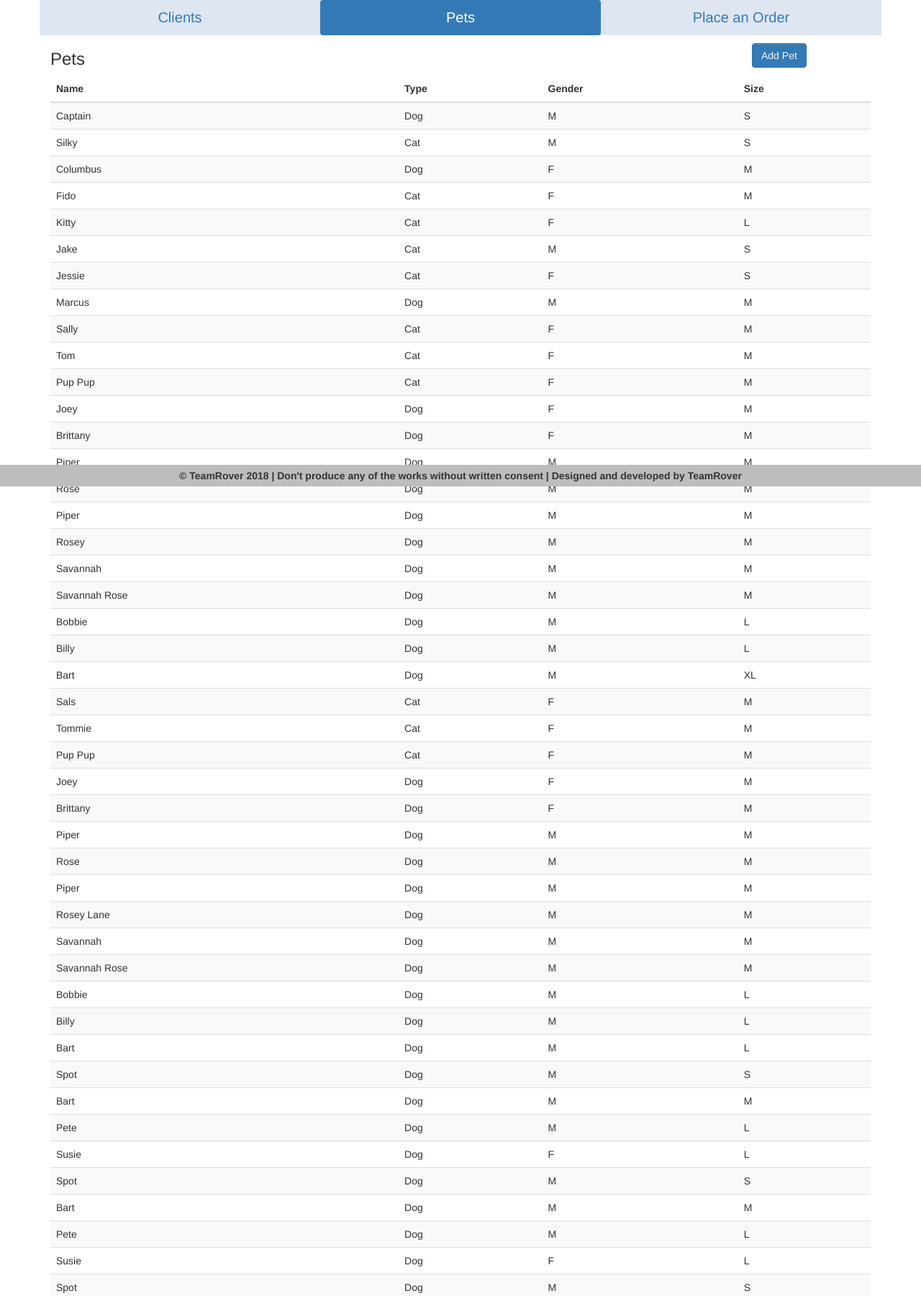
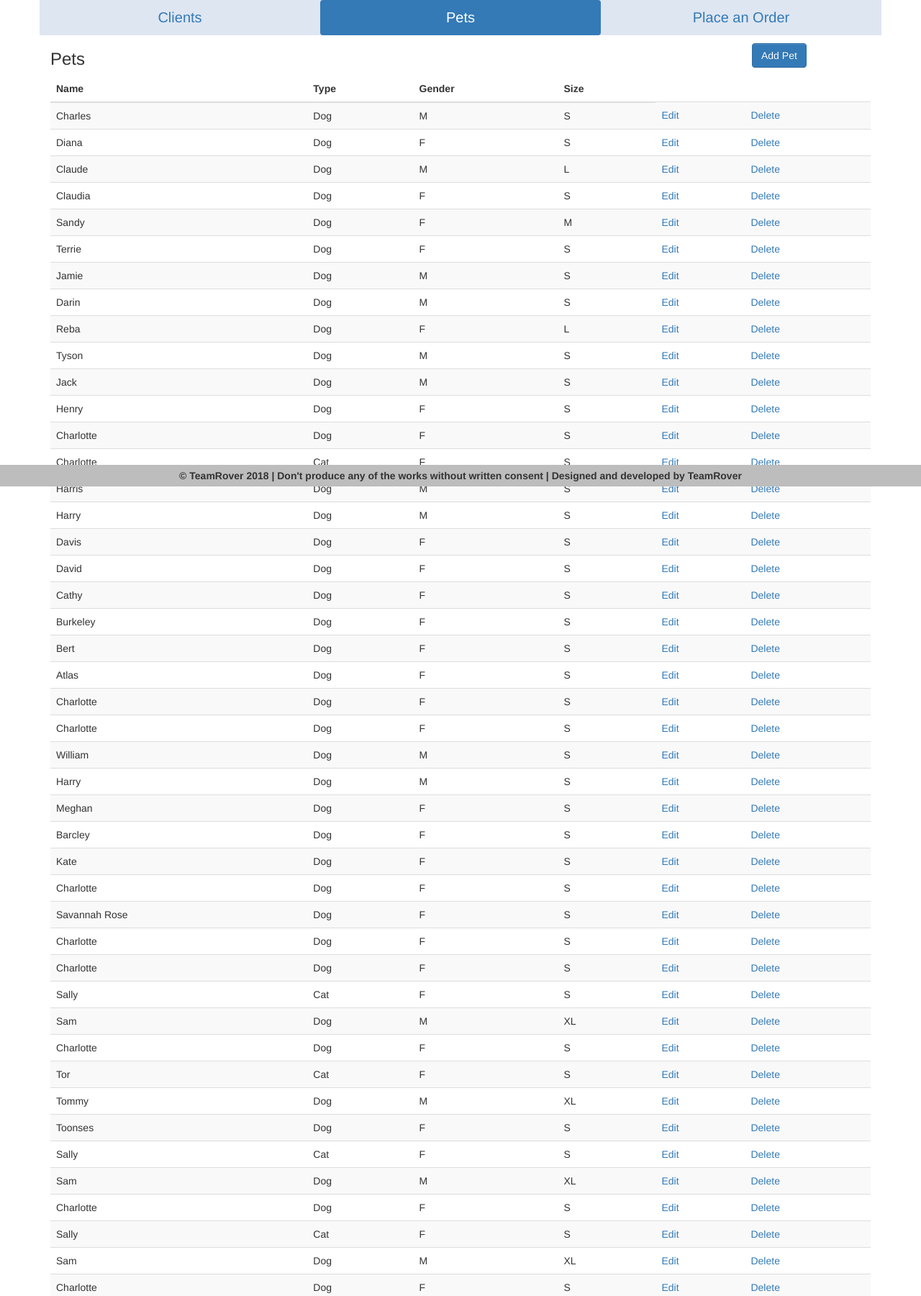
Before and after one commit to plthomps/6160_Project, a PHP site: page /dashboard.php in a window 1280 px wide, after a click on "Pets". Shown: the part 124-1925 px from the top of the page at 72% size. Run offline with PHP 8.4, Linux system fonts and the light colour scheme; data comes from the database, SQL or seed files in the repository; data that the repository does not hold is empty.

Commit message:
change in display pet

```diff
--- a/projectCode/html/dashboard.php
+++ b/projectCode/html/dashboard.php
@@ -108,13 +108,13 @@
 							//echo "Connected...";
 						}
 
-						$sql = "SELECT PetName, PetType, Gender, Size FROM pet";
+						$sql = "SELECT PetID, PetName, PetType, Gender, Size FROM pet order by PetID DESC";
 						$result = mysqli_query($link, $sql);
 
 						if (mysqli_num_rows($result) > 0) {
 							// output data of each row
 							while($row = mysqli_fetch_assoc($result)) {
-								echo "<tr><td>" . $row["PetName"]. "</td><td>" . $row["PetType"]. "</td><td>" . $row["Gender"]. "</td><td>" . $row["Size"]. "</td></tr>";
+								echo "<tr><td class='nr'>" . $row["PetName"]. "</td><td>" . $row["PetType"]. "</td><td>" . $row["Gender"]. "</td><td>" . $row["Size"]. "</td><td><a href='addPet.php?id=" . $row['PetID'] . "'>Edit</a></td><td><a href='deletePet.php?id=" . $row['PetID'] . "'>Delete</a></td></tr>";
 							}
 						} else {
 							echo "0 results";
```
